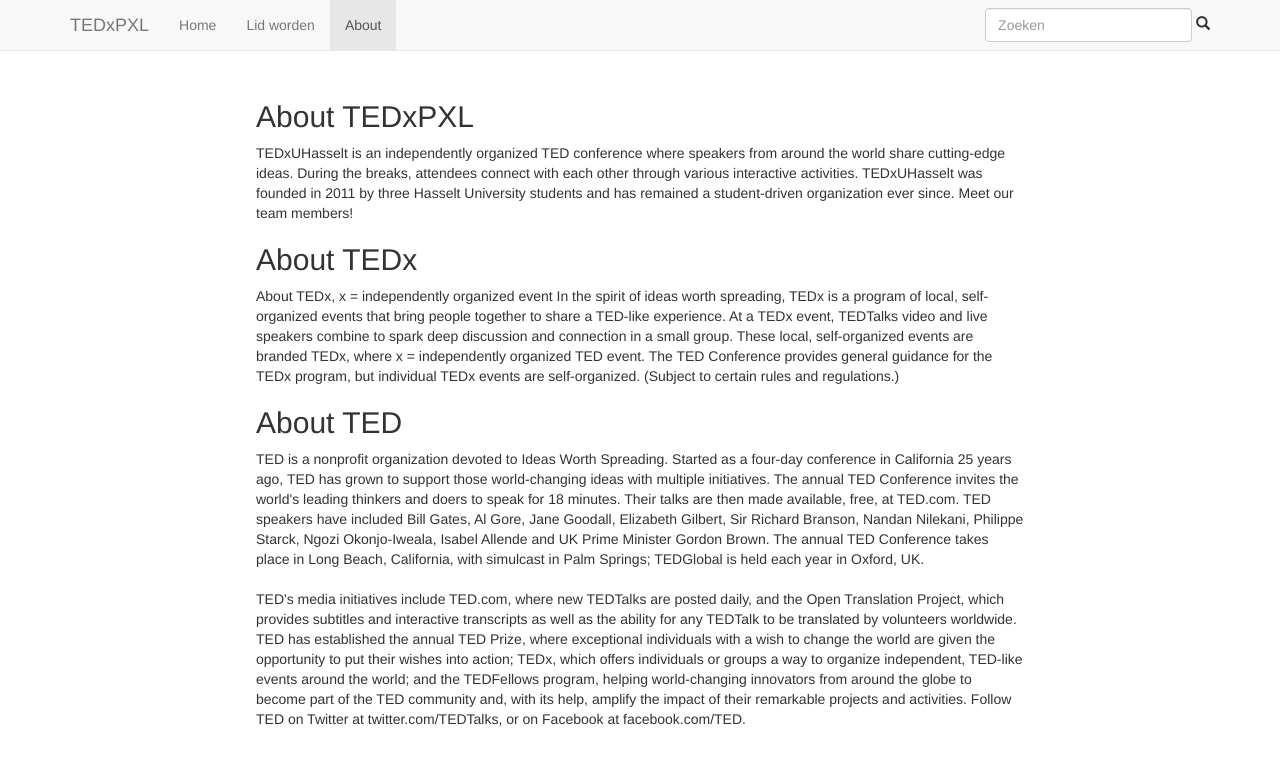
After one commit to YannickLemmens/WebAdvTED, a CodeIgniter app: page /TEDxPXL/index.php/about/index in a window 1280 px wide. The commit adds this page. Shown: the top 765 px of the page. Run offline with CodeIgniter, Linux system fonts and the light colour scheme.

Commit message:
Algemeen info

```diff
--- a/CodeIgniter/application/config/config.php
+++ b/CodeIgniter/application/config/config.php
@@ -29,7 +29,7 @@
 | variable so that it is blank.
 |
 */
-$config['index_page'] = 'index.php';
+$config['index_page'] = '';
 
 /*
 |--------------------------------------------------------------------------
--- /dev/null
+++ b/CodeIgniter/application/controllers/about.php
@@ -0,0 +1,6 @@
+<?php
+class about extends CI_Controller {
+	public function index () {
+		$this->load->view('about_view');
+	}
+}
--- /dev/null
+++ b/CodeIgniter/application/views/about_view.php
@@ -0,0 +1,59 @@
+<!DOCTYPE html>
+<html>
+<head>
+<title>TEDxPXL</title>
+<meta charset="UTF-8"/>
+<link rel="stylesheet" href="https://maxcdn.bootstrapcdn.com/bootstrap/3.3.4/css/bootstrap.min.css">
+<script src="https://maxcdn.bootstrapcdn.com/bootstrap/3.3.4/js/bootstrap.min.js"></script>
+<nav class="navbar navbar-default navbar-fixed-top">
+      <div class="container">
+        <div class="navbar-header">
+          <button type="button" class="navbar-toggle collapsed" data-toggle="collapse" data-target="#navbar" aria-expanded="false" aria-controls="navbar">
+            <span class="sr-only">Toggle navigation</span>
+            <span class="icon-bar"></span>
+            <span class="icon-bar"></span>
+            <span class="icon-bar"></span>
+          </button>
+          <a class="navbar-brand" href="#">TEDxPXL</a>
+        </div>
+        <div id="navbar" class="navbar-collapse collapse">
+          <ul class="nav navbar-nav">
+            <li><a href="#">Home</a></li>
+			<li><a href="#Leden">Lid worden</a></li>
+            <!--<li><a href="#News">News</a></li>
+            <li><a href="#TEDxPXL">TEDxPXL</a></li>
+			<li><a href="#Partners">Partners</a></li>
+			<li><a href="#Events">Events</a></li>-->
+			<li class="active"><a href="#About">About</a></li>
+			<!--<li><a href="#Contact">Contact</a></li>-->
+
+          </ul>
+		  <form class="navbar-form navbar-right" role="search">
+				<div class="form-group">
+					<input type="text" class="form-control" placeholder="Zoeken">
+					<span class="glyphicon glyphicon-search" aria-hidden="true"></span>
+				</div>
+			</form>
+        </div><!--/.nav-collapse -->
+      </div>
+    </nav>
+</div>
+</head>
+
+<body>
+<div style="margin:0 auto;width:60%; margin-top:100px">
+	<h2>About TEDxPXL</h2>
+	<p>TEDxUHasselt is an independently organized TED conference where speakers from around the world share cutting-edge ideas. During the breaks, attendees connect with each other through various interactive activities.
+
+TEDxUHasselt was founded in 2011 by three Hasselt University students and has remained a student-driven organization ever since. Meet our team members!</p>
+
+	<h2>About TEDx</h2>
+	<p>About TEDx, x = independently organized event In the spirit of ideas worth spreading, TEDx is a program of local, self-organized events that bring people together to share a TED-like experience. At a TEDx event, TEDTalks video and live speakers combine to spark deep discussion and connection in a small group. These local, self-organized events are branded TEDx, where x = independently organized TED event. The TED Conference provides general guidance for the TEDx program, but individual TEDx events are self-organized. (Subject to certain rules and regulations.)</p>
+
+	<h2>About TED</h2>
+	<p>TED is a nonprofit organization devoted to Ideas Worth Spreading. Started as a four-day conference in California 25 years ago, TED has grown to support those world-changing ideas with multiple initiatives. The annual TED Conference invites the world's leading thinkers and doers to speak for 18 minutes. Their talks are then made available, free, at TED.com. TED speakers have included Bill Gates, Al Gore, Jane Goodall, Elizabeth Gilbert, Sir Richard Branson, Nandan Nilekani, Philippe Starck, Ngozi Okonjo-Iweala, Isabel Allende and UK Prime Minister Gordon Brown. The annual TED Conference takes place in Long Beach, California, with simulcast in Palm Springs; TEDGlobal is held each year in Oxford, UK.</br></br>
+
+TED's media initiatives include TED.com, where new TEDTalks are posted daily, and the Open Translation Project, which provides subtitles and interactive transcripts as well as the ability for any TEDTalk to be translated by volunteers worldwide. TED has established the annual TED Prize, where exceptional individuals with a wish to change the world are given the opportunity to put their wishes into action; TEDx, which offers individuals or groups a way to organize independent, TED-like events around the world; and the TEDFellows program, helping world-changing innovators from around the globe to become part of the TED community and, with its help, amplify the impact of their remarkable projects and activities. Follow TED on Twitter at twitter.com/TEDTalks, or on Facebook at facebook.com/TED.</p>
+</div>
+</body>
+</html>
```
Also changed, not shown: CodeIgniter/application/views/home_view.php (+13 -13 lines), CodeIgniter/application/.htaccess.
